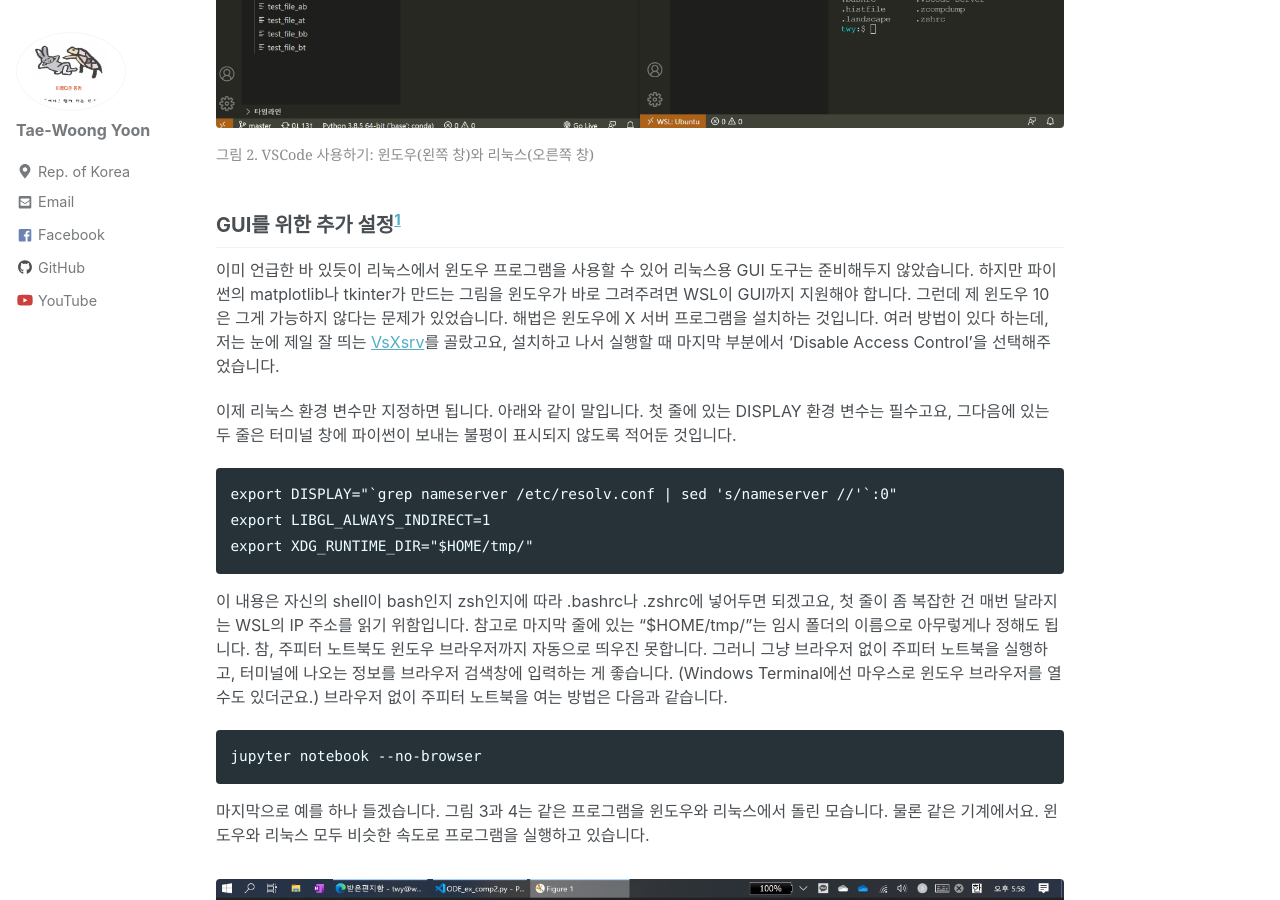
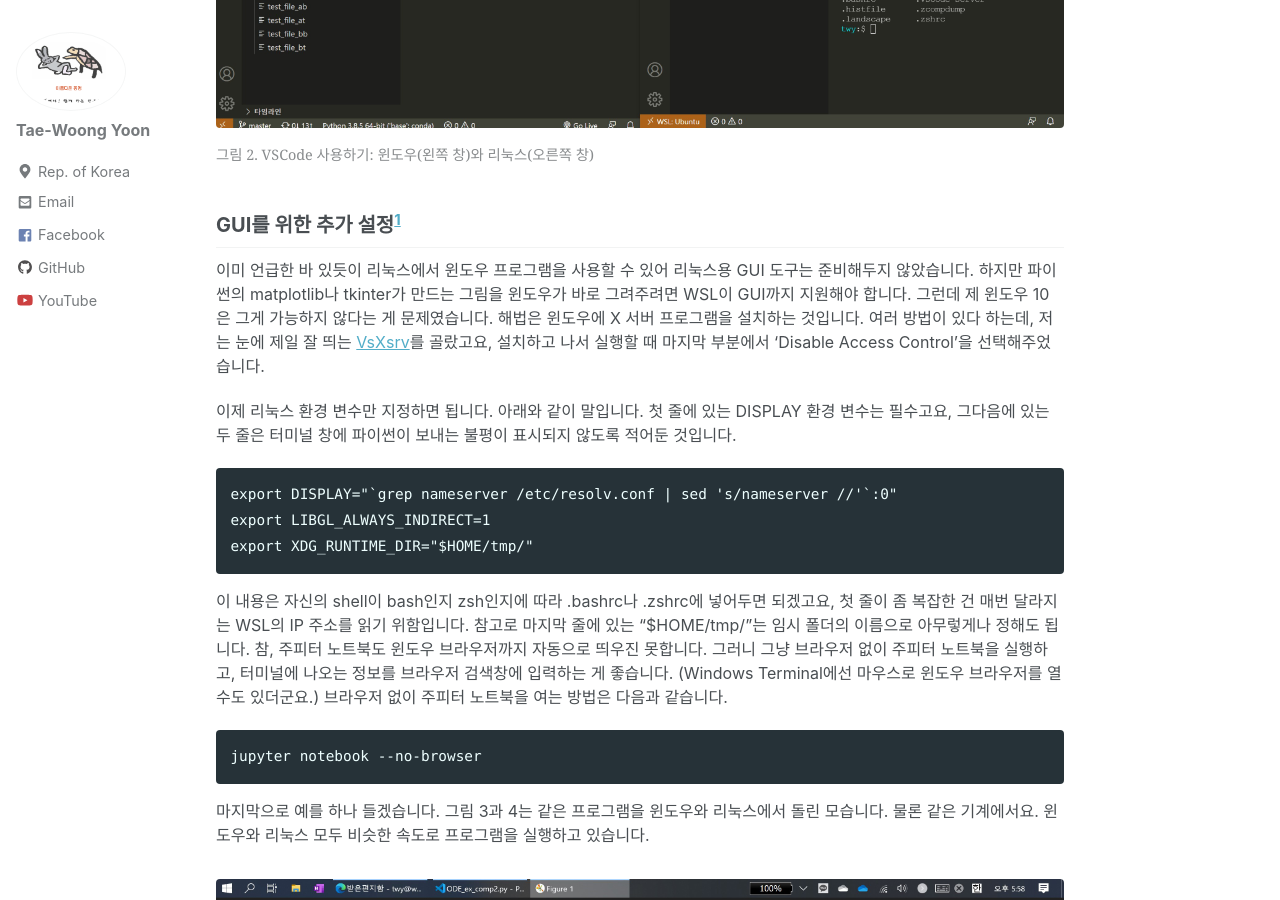
Before and after one commit to twy80/mkkim85.github.io, a Jekyll site: the page built from _posts/2021-10-08-wsl.md, in a window 1280 px wide and 900 px high, scrolled down 2884 px. Built offline with Jekyll 4.4.1, drawn with Linux system fonts in a browser that asks for light colours; nearby versions of some CDN libraries.

Commit message:
Update 2021-10-08-wsl.md

```diff
--- a/_posts/2021-10-08-wsl.md
+++ b/_posts/2021-10-08-wsl.md
@@ -67,7 +67,7 @@ bash Anaconda3-2021.05-Linux-x86_64.sh
 
 ## GUI를 위한 추가 설정<sup>[1](#footnote_1)</sup>
 
-이미 언급한 바 있듯이 리눅스에서 윈도우 프로그램을 사용할 수 있어 리눅스용 GUI 도구는 준비해두지 않았습니다. 하지만 파이썬의 matplotlib나 tkinter가 만드는 그림을 윈도우가 바로 그려주려면 WSL이 GUI까지 지원해야 합니다. 그런데 제 윈도우 10은 그게 가능하지 않다는 문제가 있었습니다. 해법은 윈도우에 X 서버 프로그램을 설치하는 것입니다. 여러 방법이 있다 하는데, 저는 눈에 제일 잘 띄는 [VsXsrv](https://sourceforge.net/projects/vcxsrv/)를 골랐고요, 설치하고 나서 실행할 때 마지막 부분에서 'Disable Access Control'을 선택해주었습니다.
+이미 언급한 바 있듯이 리눅스에서 윈도우 프로그램을 사용할 수 있어 리눅스용 GUI 도구는 준비해두지 않았습니다. 하지만 파이썬의 matplotlib나 tkinter가 만드는 그림을 윈도우가 바로 그려주려면 WSL이 GUI까지 지원해야 합니다. 그런데 제 윈도우 10은 그게 가능하지 않다는 게 문제였습니다. 해법은 윈도우에 X 서버 프로그램을 설치하는 것입니다. 여러 방법이 있다 하는데, 저는 눈에 제일 잘 띄는 [VsXsrv](https://sourceforge.net/projects/vcxsrv/)를 골랐고요, 설치하고 나서 실행할 때 마지막 부분에서 'Disable Access Control'을 선택해주었습니다.
 
 이제 리눅스 환경 변수만 지정하면 됩니다. 아래와 같이 말입니다. 첫 줄에 있는 DISPLAY 환경 변수는 필수고요, 그다음에 있는 두 줄은 터미널 창에 파이썬이 보내는 불평이 표시되지 않도록 적어둔 것입니다.
 
```
